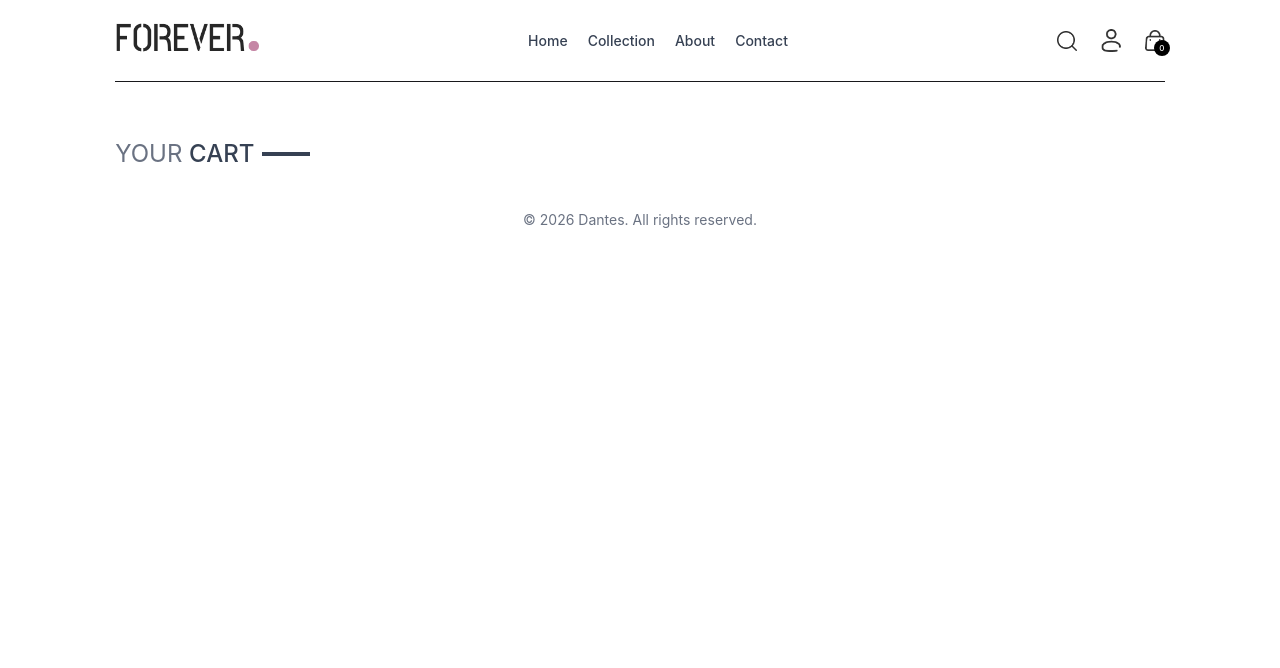
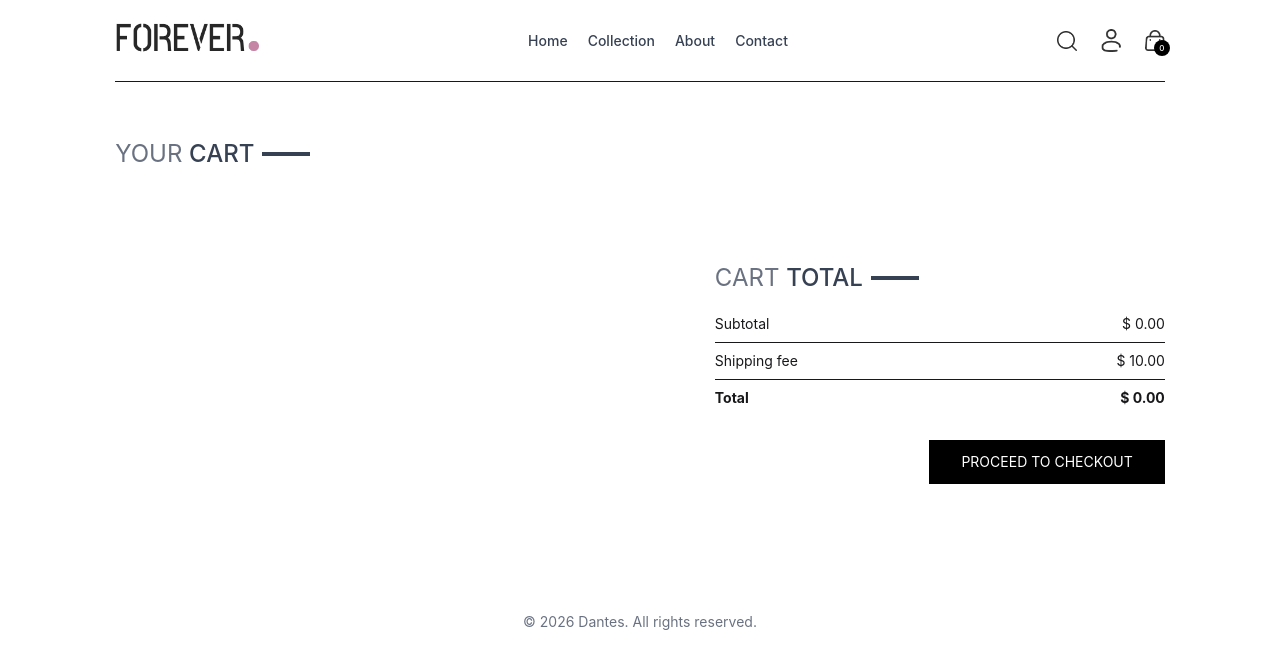
Before and after one commit to Yousuf7900/mern-ecommerce-client, a React (Vite) app: page /cart in a window 1280 px wide. Shown: the top 668 px of the page. Built offline with nearby package versions, Linux system fonts and the light colour scheme.

Commit message:
onek kichu ek sathe update kora hoice

```diff
--- /dev/null
+++ b/src/components/CartTotal.jsx
@@ -0,0 +1,34 @@
+import { useContext } from "react";
+import { ShopContext } from "../context/ShopContext";
+import Title from "./Title";
+
+const CartTotal = () => {
+    const { currency, getCartAmount, delivery_fee } = useContext(ShopContext);
+
+    return (
+
+        <div className="w-full">
+            <div className="text-2xl">
+                <Title text1={"CART"} text2={"TOTAL"} />
+            </div>
+            <div className="flex flex-col gap-2 mt-2 text-sm">
+                <div className="flex justify-between">
+                    <p>Subtotal</p>
+                    <p>{currency} {getCartAmount()}.00</p>
+                </div>
+                <hr />
+                <div className="flex justify-between">
+                    <p>Shipping fee</p>
+                    <p>{currency} {delivery_fee}.00</p>
+                </div>
+                <hr />
+                <div className="flex justify-between">
+                    <b>Total</b>
+                    <b>{currency} {getCartAmount() === 0 ? 0 : (getCartAmount() + delivery_fee)}.00</b>
+                </div>
+            </div>
+        </div>
+    );
+};
+
+export default CartTotal;
--- a/src/context/ShopContext.jsx
+++ b/src/context/ShopContext.jsx
@@ -49,6 +49,30 @@
         return totalCount;
     }
 
+    const updateQuantity = async (itemId, size, quantity) => {
+        let cartData = structuredClone(cartItems);
+        cartData[itemId][size] = quantity;
+
+        setCartItems(cartData);
+    }
+
+    const getCartAmount = () => {
+        let totalAmount = 0;
+        for (const items in cartItems) {
+            let itemInfo = products.find((product) => product._id === items);
+            for (const item in cartItems[items]) {
+                try {
+                    if (cartItems[items][item] > 0) {
+                        totalAmount += itemInfo.price * cartItems[items][item]
+                    }
+                } catch (error) {
+                    console.log(error);
+                }
+            }
+        }
+        return totalAmount;
+    }
+
     const value = {
         products,
         currency,
@@ -59,7 +83,9 @@
         setShowSearch,
         addToCart,
         cartItems,
-        getCartCount
+        getCartCount,
+        updateQuantity,
+        getCartAmount,
     }
 
     return (
--- a/src/pages/Cart.jsx
+++ b/src/pages/Cart.jsx
@@ -1,11 +1,15 @@
 import { useContext, useEffect, useState } from "react";
 import { ShopContext } from "../context/ShopContext";
 import Title from "../components/Title";
+import { assets } from "../assets/frontend_assets/assets";
+import CartTotal from "../components/CartTotal";
+import { useNavigate } from "react-router";
 
 const Cart = () => {
-    const { products, currency, cartItems } = useContext(ShopContext);
+    const { products, currency, cartItems, updateQuantity } = useContext(ShopContext);
 
     const [cartData, setCartData] = useState([]);
+    const navigate = useNavigate();
 
     useEffect(() => {
         const tempData = [];
@@ -41,13 +45,25 @@
                                         <p className="text-sm font-medium sm:text-lg">{productData.name}</p>
                                         <div className="flex items-center gap-5 mt-2">
                                             <p>{currency}{productData.price}</p>
+                                            <p className="px-2 sm:px-3 sm:py-1 border bg-slate-50">{item.size}</p>
                                         </div>
                                     </div>
                                 </div>
+                                <input onChange={(e) => e.target.value === '' || e.target.value === "0" ? null : updateQuantity(item._id, item.size, Number(e.target.value))} className="border max-w-10 sm:max-w-20 px-1 sm:px-2 py-1" type="number" min={1} defaultValue={item.quantity} />
+
+                                <img onClick={() => updateQuantity(item._id, item.size, 0)} src={assets.bin_icon} className="w-4 mr-4 cursor-pointer sm:w-5" alt="" />
                             </div>
                         )
                     })
                 }
+            </div>
+            <div className="flex justify-end my-20">
+                <div className="w-full sm:w-[450px]">
+                    <CartTotal />
+                    <div className="w-full text-end">
+                        <button onClick={() => navigate('/place-order')} className="bg-black text-white text-sm my-8 px-8 py-3">PROCEED TO CHECKOUT</button>
+                    </div>
+                </div>
             </div>
         </div>
     );
```
